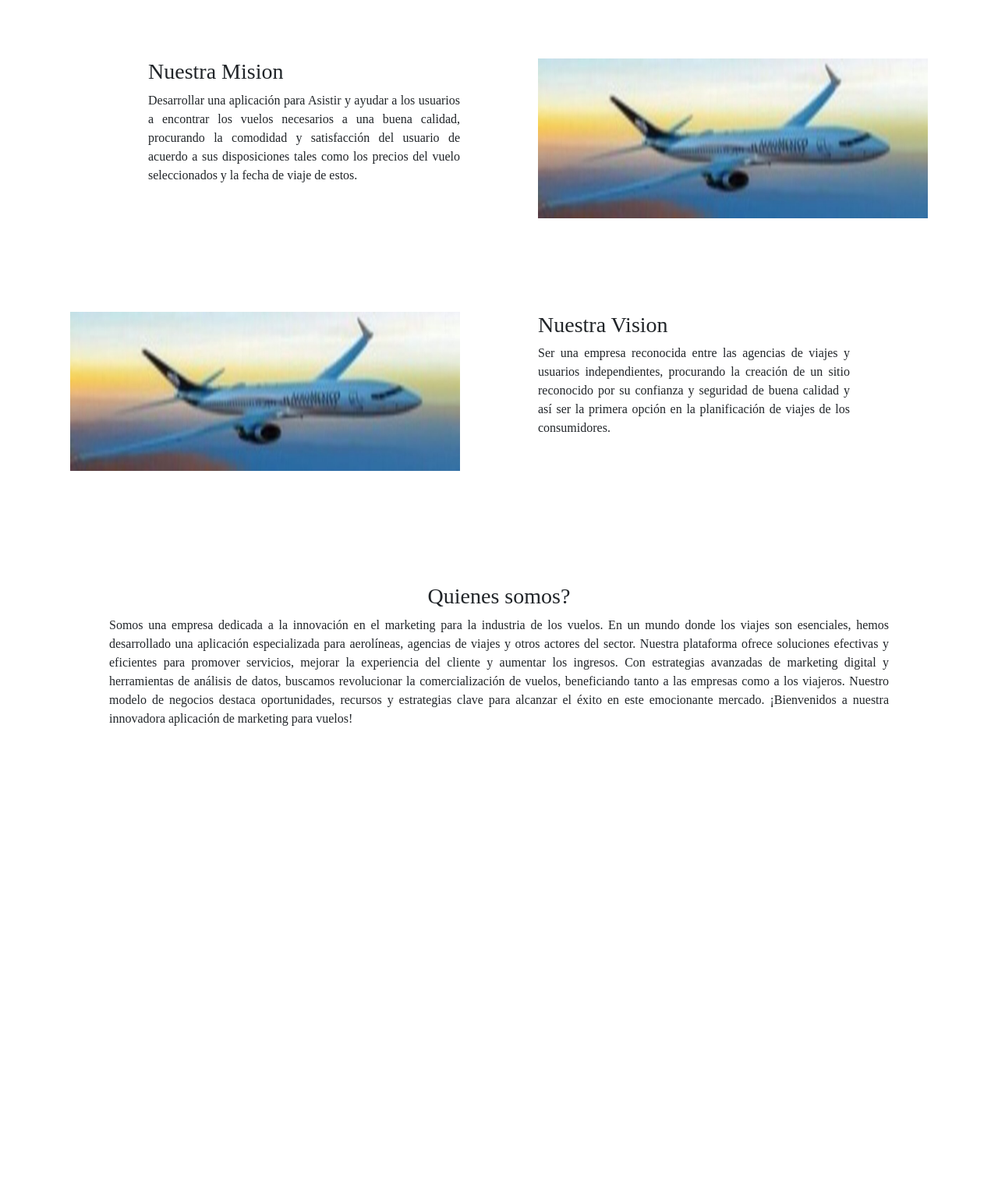
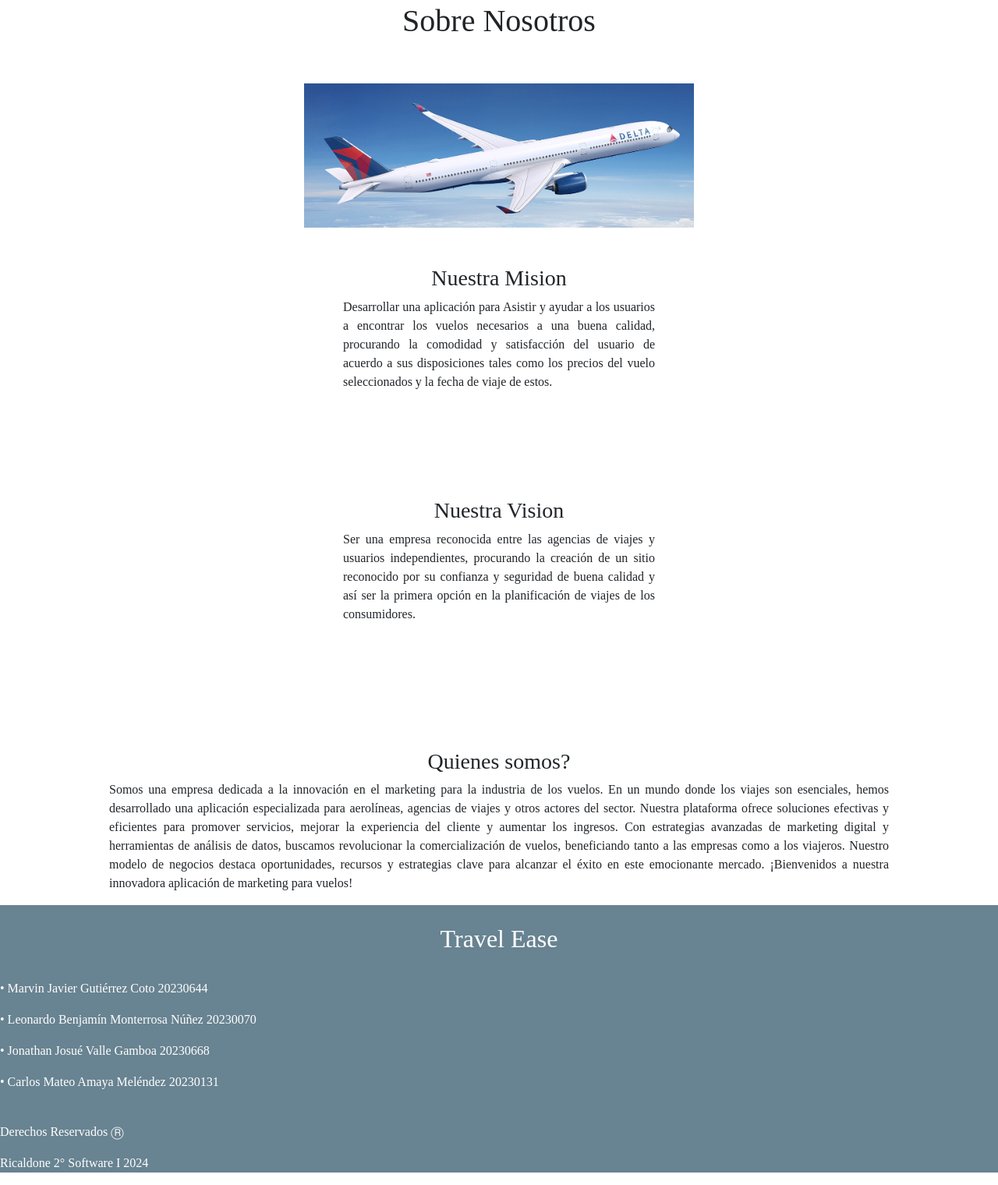
Before and after one commit to MarvinCoto/paginaTravelEase, a plain HTML site: page pages/sobrenosotros.html in a window 1280 px wide. Shown: the part 149-1669 px from the top of the page at 78% size. Before the commit the page ends 1099 px from the top, so only its background shows below. Drawn offline with nearby package versions, Linux system fonts and the light colour scheme.

Commit message:
Edité la página de Sobre Nosotros

```diff
--- a/pages/sobrenosotros.html
+++ b/pages/sobrenosotros.html
@@ -8,25 +8,29 @@
         integrity="sha384-EVSTQN3/azprG1Anm3QDgpJLIm9Nao0Yz1ztcQTwFspd3yD65VohhpuuCOmLASjC" crossorigin="anonymous">
     <link rel="stylesheet" href="../css/sobrenosotros.css">
     <title>Document</title>
+    <link rel="stylesheet" href="index.css">
 </head>
 
 <body>
     <nav>
         <label class="logo">Travel Ease</label>
         <ul>
-            <li><a href="../index.html">Inicio</a></li>
-            <li><a href="">Funciones</a></li>
-            <li><a href="">Requisitos</a></li>
-            <li><a class="active" href="">Sobre Nosotros</a></li>
+            <li><a href="index.html">Inicio</a></li>
+            <li><a href="funciones.html">Funciones</a></li>
+            <li><a href="requerimientos.html">Requerimientos</a></li>
+            <li><a class="active" href="sobrenosotros.html">Sobre Nosotros</a></li>
         </ul>
     </nav>
     <br>
     <br>
     <br>
-    <br>
-    <br>
-    <br>
+
+    <center>
+        <h1>Sobre Nosotros</h1>
+        <br><br>
     <main>
+        <img src="img/avion.jpg" alt="" style="width: 500px;">
+        <br><br><br>
         <article class="articulo">
             <section class="caja1">
                 <h3>Nuestra Mision</h3>
@@ -36,7 +40,6 @@
                 </p>
             </section>
             <section class="caja2">
-                <img src="../img/aeromexicooo.jpg" alt="" style="width: 500px;">
             </section>
         </article>
         <br>
@@ -46,7 +49,7 @@
         <br>
         <article class="articulo">
             <section class="caja2">
-                <img src="../img/aeromexicooo.jpg" alt="" style="width: 500px;">
+                <img src="" alt="" style="width: 500px;">
             </section>
             <section class="caja1">
 
@@ -83,6 +86,29 @@
 
         </article>
     </main>
+</center>
+
+    <footer>
+        <div id="footer">
+            <center>
+                <br>
+            <h2>Travel Ease</h4>
+            <br>
+            <p>• Marvin Javier Gutiérrez Coto           20230644</p>
+            <p>• Leonardo Benjamín Monterrosa Núñez     20230070</p>
+            <p>• Jonathan Josué Valle Gamboa            20230668</p>
+            <p>• Carlos Mateo Amaya Meléndez            20230131</p>
+            <br>
+            <p>Derechos Reservados Ⓡ</p>
+            <p>Ricaldone 2° Software I 2024 </p>
+        </center>
+
+        </div>
+
+
+    </footer>
+
 </body>
 
+
 </html>
```
Also changed, not shown: pages/index.html (+1 -1 lines), pages/requerimientos.html (+1 -1 lines), pages/img/avion.jpg (added).
